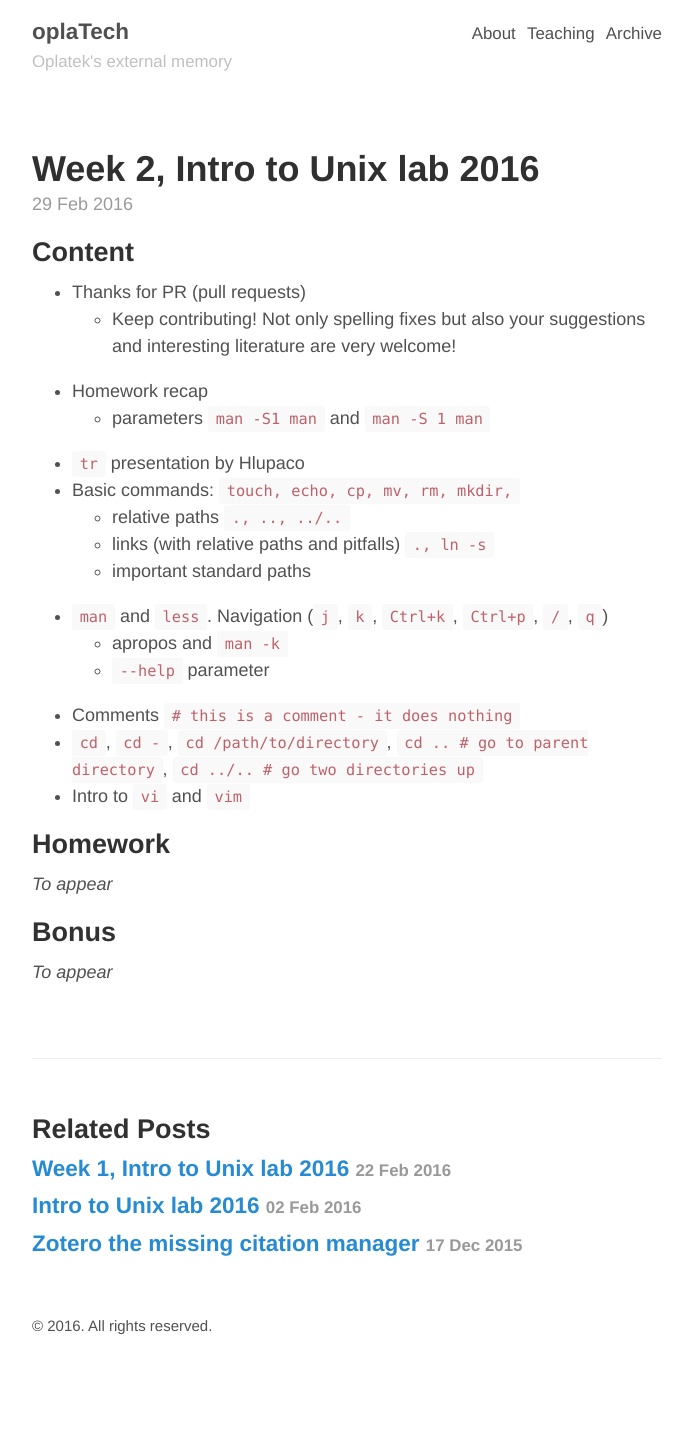
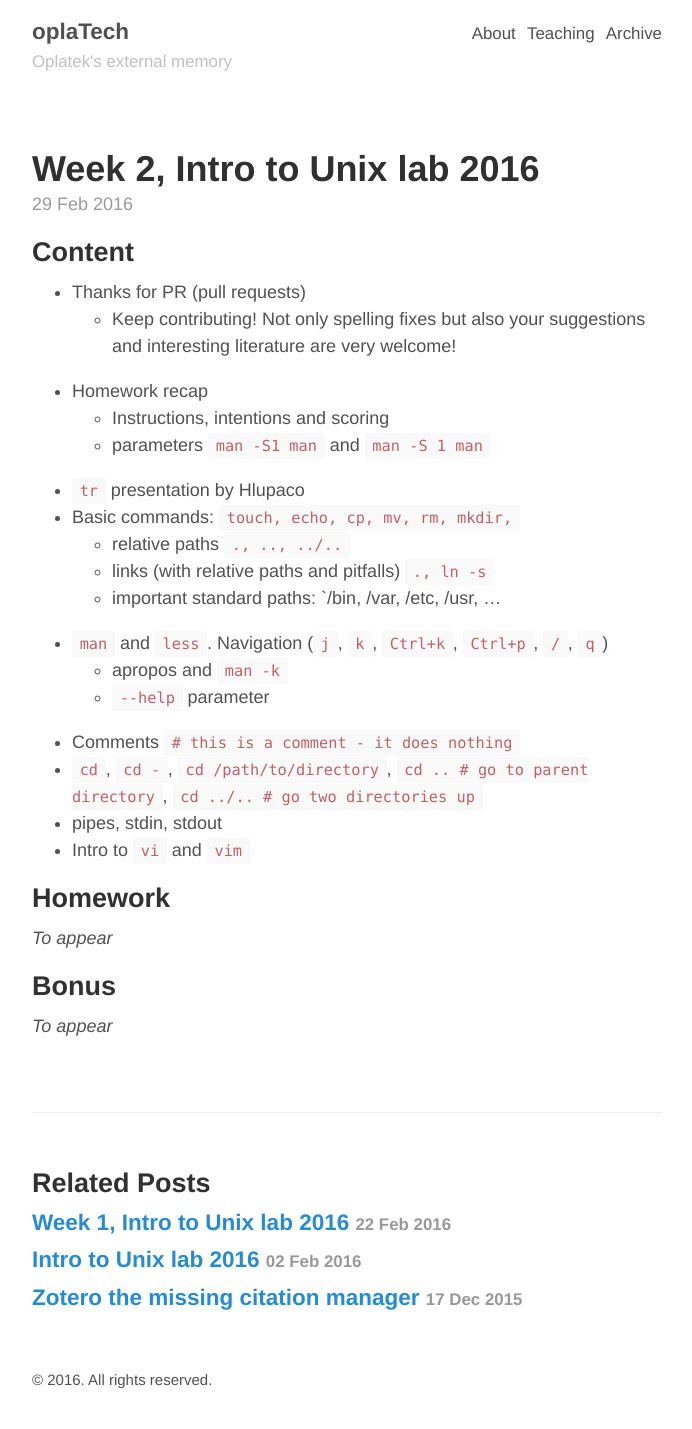
Before and after one commit to oplatek/oplatek.github.io, a Jekyll site: the page built from _posts/2016-02-29-unix-week-2.md, in a window 1280 px wide. Shown: the whole page, without its empty margins (293-985 px from the left). Built offline with Jekyll 4.4.1, drawn with Linux system fonts in a browser that asks for light colours; before the commit the page ends 1375 px from its top, so only the background shows below that.

Commit message:
more remarks

```diff
--- a/_posts/2016-02-29-unix-week-2.md
+++ b/_posts/2016-02-29-unix-week-2.md
@@ -9,17 +9,19 @@ tags: Mff, School, Labs, Shell
 - Thanks for PR (pull requests)
     - Keep contributing! Not only spelling fixes but also your suggestions and interesting literature are very welcome!
 - Homework recap
+    - Instructions, intentions and scoring
     - parameters `man -S1 man` and `man -S 1 man`
 - `tr` presentation by Hlupaco
 - Basic commands: `touch, echo, cp, mv, rm, mkdir, `
     - relative paths `., .., ../..`
     - links (with relative paths and pitfalls) `., ln -s`
-    - important standard paths
+    - important standard paths: `/bin, /var, /etc, /usr, ...
 - `man` and `less`. Navigation (`j`, `k`, `Ctrl+k`, `Ctrl+p`, `/`, `q`)
     - apropos and `man -k`
     - `--help` parameter
 - Comments `# this is a comment - it does nothing`
 - `cd`, `cd -`, `cd /path/to/directory`, `cd ..  # go to parent directory`, `cd ../.. # go two directories up`
+- pipes, stdin, stdout
 - Intro to `vi` and `vim`
 
 ## Homework
```
